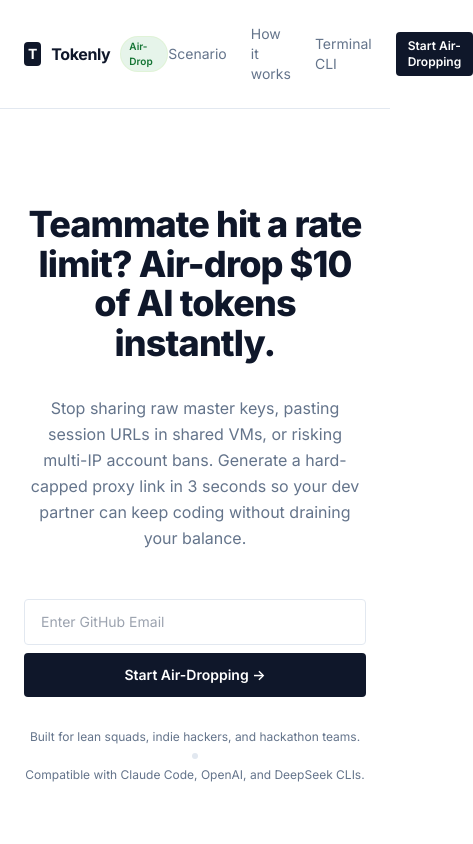
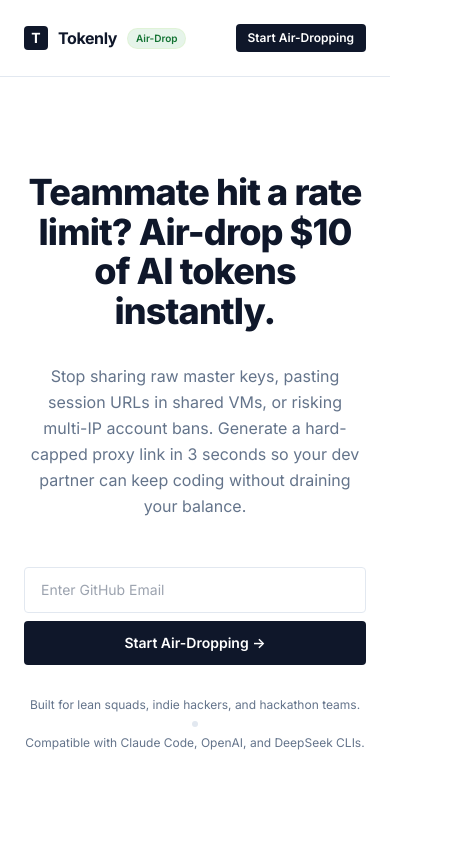
Before and after one commit to thenameisvicky/tokenly, a Next.js app: page / in a window 390 px wide. Shown: the top 844 px of the page, 473 px wide, since content can reach past the window. Built offline with nearby package versions, Linux system fonts and the light colour scheme.

Commit message:
Optimize page for mobile responsiveness and layout spacing

```diff
--- a/src/app/page.tsx
+++ b/src/app/page.tsx
@@ -26,10 +26,10 @@ export default function Home() {
             Air-Drop
           </span>
         </div>
-        <nav className="flex items-center gap-6 text-sm text-[#64748B]">
-          <a href="#scenario" className="hover:text-[#0F172A] transition-colors">Scenario</a>
-          <a href="#how-it-works" className="hover:text-[#0F172A] transition-colors">How it works</a>
-          <a href="#cli" className="hover:text-[#0F172A] transition-colors">Terminal CLI</a>
+        <nav className="flex items-center gap-4 sm:gap-6 text-sm text-[#64748B]">
+          <a href="#scenario" className="hidden sm:inline-block hover:text-[#0F172A] transition-colors">Scenario</a>
+          <a href="#how-it-works" className="hidden sm:inline-block hover:text-[#0F172A] transition-colors">How it works</a>
+          <a href="#cli" className="hidden sm:inline-block hover:text-[#0F172A] transition-colors">Terminal CLI</a>
           <a href="#cta" className="px-3 py-1.5 bg-[#0F172A] text-white hover:bg-[#10B981] transition-all text-xs font-semibold rounded">
             Start Air-Dropping
           </a>
@@ -112,6 +112,7 @@ export default function Home() {
             <div className="hidden md:flex md:col-span-1 justify-center items-center">
               <div className="w-[1px] h-full bg-[#E2E8F0]" />
             </div>
+            <div className="block md:hidden my-6 border-t border-[#E2E8F0]" />
 
             {/* The Tokenly Way */}
             <div className="md:col-span-5 flex flex-col justify-between pl-0 md:pl-8 py-2">
@@ -205,7 +206,7 @@ $ claude "refactor the database schema"
 Error: 429 Too Many Requests - Quota exceeded.
 
 # They paste your $10 Tokenly Air-Drop link:
-$ export ANTHROPIC_BASE_URL="https://api.tokenpay.dev/v1/drop/cl_992x"
+$ export ANTHROPIC_BASE_URL="https://api.tokenly.app/v1/drop/cl_992x"
 $ claude "refactor the database schema"
 ⚡ Tokenly: Connected to Ash's Air-Drop Pool ($8.42 / $10.00 remaining)
 > Refactoring schema now...`}</code>
```
